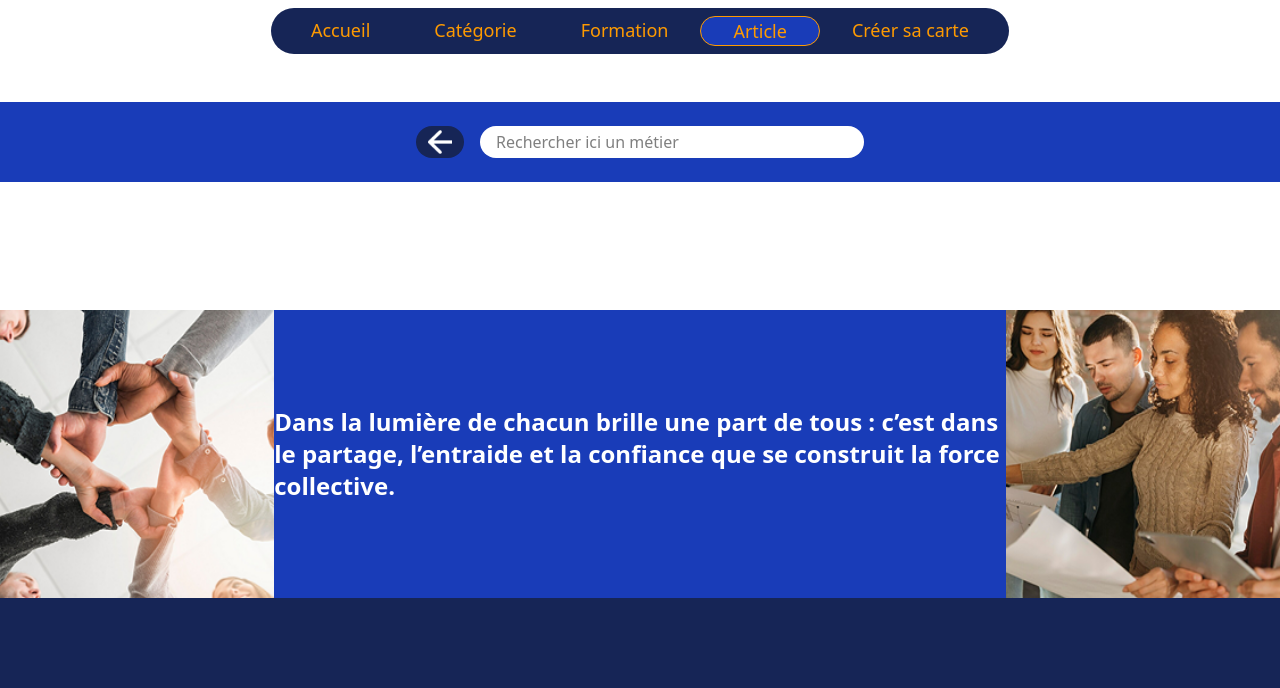
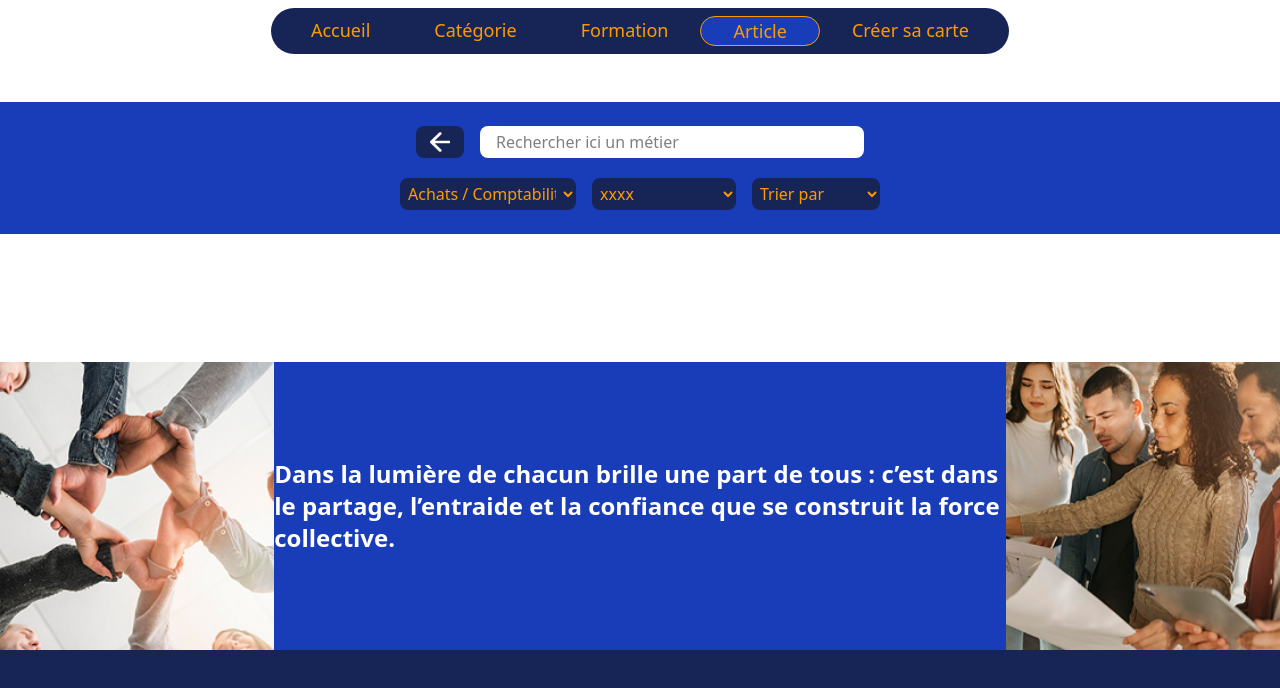
Before and after one commit to BhVhL/wikititrepro, a website: page article.html in a window 1280 px wide. Shown: the part 84-772 px from the top of the page. Drawn offline with Linux system fonts and the light colour scheme; files whose address does not match are found by name.

Commit message:
ajout des modification page Article-section => ajout des form

```diff
--- a/article.html
+++ b/article.html
@@ -16,13 +16,53 @@
         <section class="mt-12">
             <div class="bg-blue-800 py-6">
                 <div class="flex flex-row justify-center gap-4">
-                    <button class="bg-blue-950 rounded-2xl w-12 h-8 flex justify-center items-center">
+                    <button class="bg-blue-950 rounded-lg w-12 h-8 flex justify-center items-center">
                         <a href="categorie.html">
-                            <img class="h-6 w-auto" src="src/assets/utilitaire/Arrow 1.png" alt="">
+                            <img class="h-5 w-auto" src="src/assets/utilitaire/Arrow 1.png" alt="">
                         </a>
                     </button>
-                    <form class="bg-white w-96 rounded-2xl h-8" action="" method="get">
+                    <form class="bg-white w-96 rounded-lg h-8" action="" method="get">
                         <input type="text" placeholder="Rechercher ici un métier" class="p-1 px-4 w-96">
+                    </form>
+                </div>
+                <div class="flex flex-row justify-center gap-4 mt-5">
+                    <form action="" method="get">
+                        <select class="w-44 p-1 bg-blue-950 rounded-lg text-amber-500" id="selectCategorie">
+                            <option class="bg-blue-950 text-amber-500 font-semibold px-3 py-2 border-amber-500 rounded-lg" value="">Achats / Comptabilité / Gestion</option>
+                            <option class="bg-blue-950 text-amber-500 font-semibold px-3 py-2 border-amber-500 rounded-lg" value="">Arts / Artisanat d'art</option>
+                            <option class="bg-blue-950 text-amber-500 font-semibold px-3 py-2 border-amber-500 rounded-lg" value="">Banque / Assurance</option>
+                            <option class="bg-blue-950 text-amber-500 font-semibold px-3 py-2 border-amber-500 rounded-lg" value="">Bâtiment / Travaux Publics</option>
+                            <option class="bg-blue-950 text-amber-500 font-semibold px-3 py-2 border-amber-500 rounded-lg" value="">Commerce / Vente</option>
+                            <option class="bg-blue-950 text-amber-500 font-semibold px-3 py-2 border-amber-500 rounded-lg" value="">Communication / Multimédia</option>
+                            <option class="bg-blue-950 text-amber-500 font-semibold px-3 py-2 border-amber-500 rounded-lg" value="">Conseil / Études</option>
+                            <option class="bg-blue-950 text-amber-500 font-semibold px-3 py-2 border-amber-500 rounded-lg" value="">Direction d'Entreprise</option>
+                            <option class="bg-blue-950 text-amber-500 font-semibold px-3 py-2 border-amber-500 rounded-lg" value="">Espace Vert et Naturels / Agriculture / Pêche / Soins aux Animaux</option>
+                            <option class="bg-blue-950 text-amber-500 font-semibold px-3 py-2 border-amber-500 rounded-lg" value=""> Installation / Maintenance</option>
+                            <option class="bg-blue-950 text-amber-500 font-semibold px-3 py-2 border-amber-500 rounded-lg" value="">Marketing / Stratégie Commerciale</option>
+                            <option class="bg-blue-950 text-amber-500 font-semibold px-3 py-2 border-amber-500 rounded-lg" value="">Ressources Humaines</option>
+                            <option class="bg-blue-950 text-amber-500 font-semibold px-3 py-2 border-amber-500 rounded-lg" value="">Santé</option>
+                            <option class="bg-blue-950 text-amber-500 font-semibold px-3 py-2 border-amber-500 rounded-lg" value="">Secrétariat</option>
+                            <option class="bg-blue-950 text-amber-500 font-semibold px-3 py-2 border-amber-500 rounded-lg" value="">Service à la Personne / à la Collectivité</option>
+                            <option class="bg-blue-950 text-amber-500 font-semibold px-3 py-2 border-amber-500 rounded-lg" value="">Spectacle</option>
+                            <option class="bg-blue-950 text-amber-500 font-semibold px-3 py-2 border-amber-500 rounded-lg" value="">Sport</option>
+                            <option class="bg-blue-950 text-amber-500 font-semibold px-3 py-2 border-amber-500 rounded-lg" value="">Logistique</option>
+                        </select>
+                    </form>
+                    <form action="" method="get">
+                        <select class="w-36 p-1 bg-blue-950 rounded-lg text-amber-500" id="selectMetier">
+                            <option class="bg-blue-950 text-amber-500 font-semibold px-3 py-2 border-amber-500 rounded-lg" value="">xxxx</option>
+                            <option class="bg-blue-950 text-amber-500 font-semibold px-3 py-2 border-amber-500 rounded-lg" value="">yyyy</option>
+                            <option class="bg-blue-950 text-amber-500 font-semibold px-3 py-2 border-amber-500 rounded-lg" value="">zzzz</option>
+                        </select>
+                    </form>
+                    <form action="" method="get">
+                        <select class="w-32 p-1 bg-blue-950 rounded-lg text-amber-500" id="selectTrier">
+                            <option class="bg-blue-950 text-amber-500 font-semibold px-3 py-2 border-amber-500 rounded-lg" value="">Trier par</option>
+                            <option class="bg-blue-950 text-amber-500 font-semibold px-3 py-2 border-amber-500 rounded-lg" value="">Plus récent</option>
+                            <option class="bg-blue-950 text-amber-500 font-semibold px-3 py-2 border-amber-500 rounded-lg" value="">Plus ancien</option>
+                            <option class="bg-blue-950 text-amber-500 font-semibold px-3 py-2 border-amber-500 rounded-lg" value="">Plus aimés</option>
+                            <option class="bg-blue-950 text-amber-500 font-semibold px-3 py-2 border-amber-500 rounded-lg" value="">Moins aimés</option>
+                        </select>
                     </form>
                 </div>
             </div>
```
Also changed, not shown: src/css/output.css.
